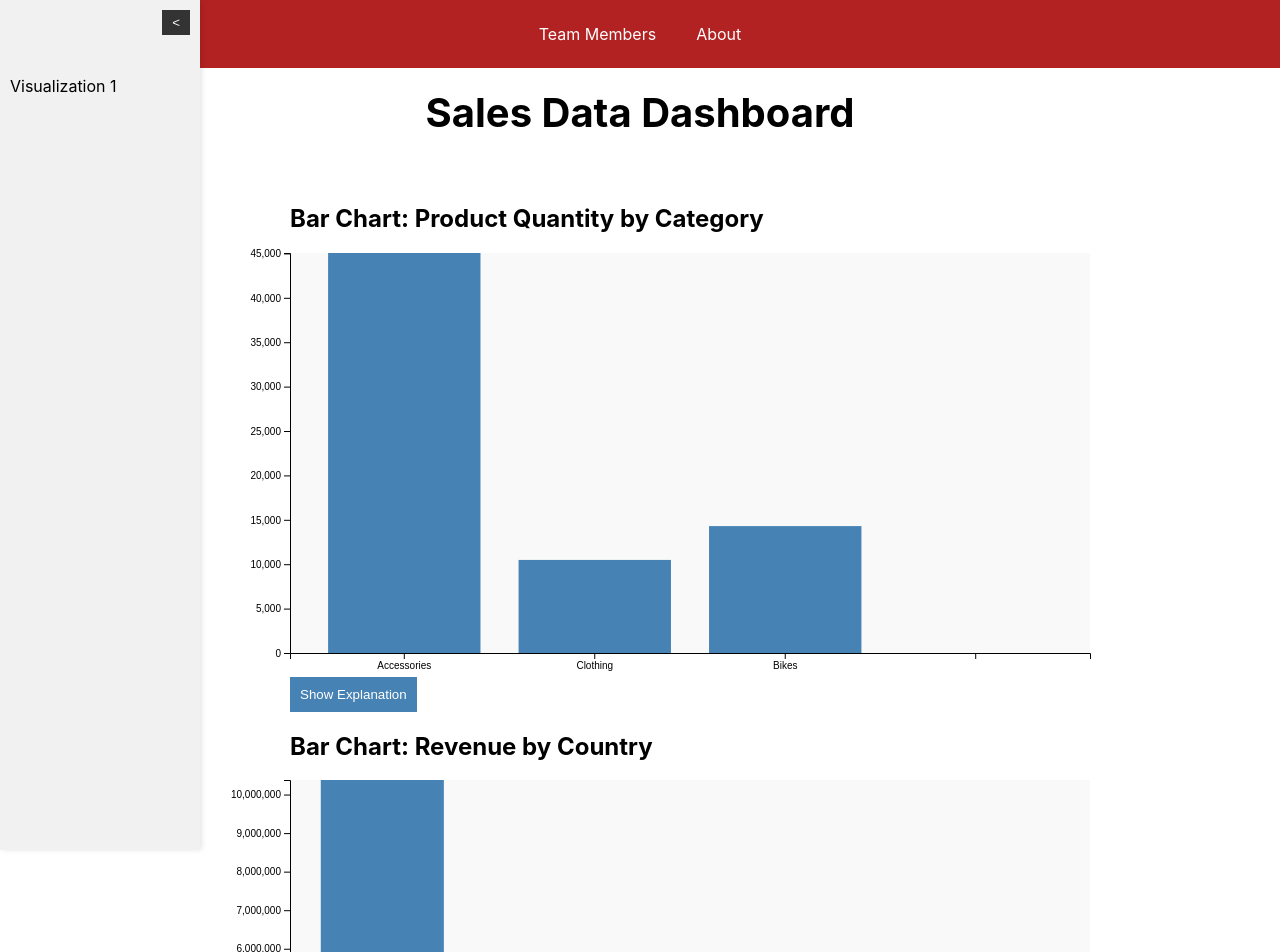
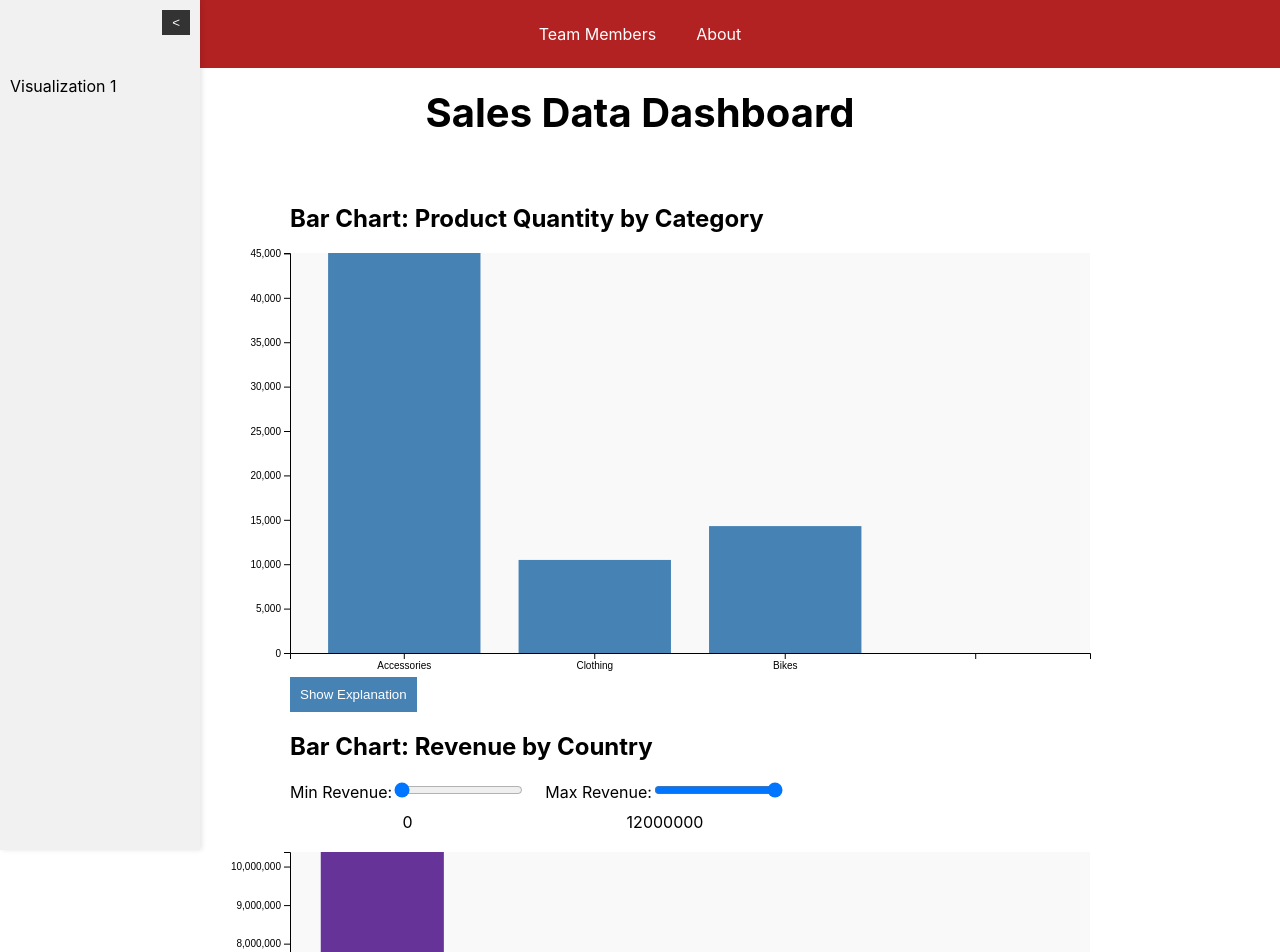
Before and after one commit to TeddyDiallo/visual_analytics_project, a React (Create React App) app in the folder visualization_app/: page / in a window 1280 px wide. Shown: the top 952 px of the page. Built offline with nearby package versions, Linux system fonts and the light colour scheme.

Commit message:
Resolved state name crowding, updated colors, added revenue filtering sliders

```diff
--- a/visualization_app/src/App.js
+++ b/visualization_app/src/App.js
@@ -2,7 +2,7 @@ import React, { useState } from 'react';
 import './App.css';
 import BarChart from './BarChart';
 import RevByCountryBar from './RevByCountry';
-//import QuantPriceBar from './QuantByPrice';
+//import QuantPriceLine from './QuantByPrice';
 
 function App() {
   const [sidebarCollapsed, setSidebarCollapsed] = useState(false);
@@ -85,6 +85,7 @@ function App() {
 
           <h2>Bar Chart: Quantity by Price</h2>
 
+
         </div>
 
         {/* Future visualizations would go here */}
--- a/visualization_app/src/RevByCountry.js
+++ b/visualization_app/src/RevByCountry.js
@@ -1,16 +1,25 @@
 import React, { useEffect, useRef, useState } from 'react';
 import * as d3 from 'd3';
 
+//TODO: FILTER BY REVENUE RANGE, ADJUST X AXIS LABELS
 const RevByCountryBar = () => {
     const svgRef = useRef();
     const [data, setData] = useState([]);
     // Use this to track which country is expanded (if any), default is none and will generate main view
     const [expandedCountry, setExpandedCountry] = useState(null);
+    // Use these to track and set the range of revenue vals to display
+    const [minRevenue, setMinRevenue] = useState(0);
+    const [maxRevenue, setMaxRevenue] = useState(12000000);
 
     // Fetch CSV Data
     useEffect(() => {
       d3.csv('/salesdata.csv').then((data) => {
-        setData(data);
+        // This bit only exists because an unnamed country made like $600...
+        const cleanedData = data.map(d => ({
+          ...d,
+          Country: d['Country'] ? d['Country'] : 'Other',
+        })).filter(d => d['Country'] !== 'Other' || d['Revenue'] > 0);
+        setData(cleanedData);
       });
     }, []);
 
@@ -42,15 +51,22 @@ const RevByCountryBar = () => {
           totalRevenue
         }));
 
+        // Determine here whether country or state view (need this bc of slider addition)
+        if (!expandedCountry) {
+          // Filter country data by revenue range (specified by sliders)
+          const filteredData = countryData.filter(
+            d => d.totalRevenue >= minRevenue && d.totalRevenue <= maxRevenue
+          );
+
           // X-scale setting countries on x axis from overview/country-only data
           const x = d3.scaleBand()
-          .domain(countryData.map(d => d.country))
+            .domain(filteredData.map(d => d.country))
             .range([0, 800])
             .padding(0.2);
 
           //Y-scale setting revenue on y axis
           const y = d3.scaleLinear()
-          .domain([0, d3.max(countryData, d => d.totalRevenue)])
+            .domain([0, d3.max(filteredData, d => d.totalRevenue)])
             .range([400, 0]);
 
           // Clear previous elements
@@ -68,7 +84,7 @@ const RevByCountryBar = () => {
 
           // Bars
           svg.selectAll('.bar')
-          .data(countryData)
+            .data(filteredData)
             .enter()
             .append('rect')
             .attr('class', 'bar')
@@ -76,28 +92,26 @@ const RevByCountryBar = () => {
             .attr('y', d => y(d.totalRevenue))
             .attr('width', x.bandwidth())
             .attr('height', d => 400 - y(d.totalRevenue))
-          .attr('fill', 'steelblue')
-          // Create an event on clicking the given bar to expand country data into states
+            .attr('fill', 'rebeccapurple')
             .on('click', (event, d) => {
-            // Sets expanded country to the chosen country
+              // Sets expanded country to the chosen country (and prompts vis to refresh)
               setExpandedCountry(d.country);
-            // Runs the state display code
-            displayStates(d.country, processedData);
             });
-
-        // Display state breakdown or return to country view
-        const displayStates = (country, data) => {
+        }
+        // And now the states view
+        else {
           // Search processed dataset and pull the total revenue and state/revenue tuples for each country
-          const countryData = data.find(([c]) => c === country)[1];
+          const countryData = processedData.find(([c]) => c === expandedCountry)[1];
           // Get the state tuples isolated from the country
           const states = countryData.states;
+          // Filter states by revenue specified on sliders
+          const filteredStates = states.filter(([, revenue]) => revenue >= minRevenue && revenue <= maxRevenue);
 
           // Don't bother expanding if there's no states, or only 1 state, listed. This will not be engaging or fun.
           if (states.length <= 1) {
             setExpandedCountry(null);
           }
           else {
-
             // Define x scale
             const stateX = d3.scaleBand()
               // Get state names for x axis
@@ -130,7 +144,7 @@ const RevByCountryBar = () => {
 
             // Create bars for states
             svg.selectAll('.state-bar')
-              .data(states)
+              .data(filteredStates)
               .enter()
               .append('rect')
               .attr('class', 'state-bar')
@@ -138,7 +152,7 @@ const RevByCountryBar = () => {
               .attr('y', d => stateY(d[1]))
               .attr('width', stateX.bandwidth())
               .attr('height', d => 400 - stateY(d[1]))
-              .attr('fill', 'orange');
+              .attr('fill', 'mediumpurple');
 
             // Back button to leave states view
             svg.append("text")
@@ -146,18 +160,65 @@ const RevByCountryBar = () => {
               .attr("y", 30)
               .attr("class", "back-button")
               .style("cursor", "pointer")
-              .style("fill", "red")
+              .style("fill", "rebeccapurple")
               .text("Back")
               .on("click", () => {
                 // Reset expanded country when button is clicked
                 setExpandedCountry(null);
               });
             }
-        };
         }
-    }, [data, expandedCountry]);  // Re-render when data or expandedCountry changes
+      }
+    }, [data, expandedCountry, minRevenue, maxRevenue]);  // Re-render when data, expandedCountry, or revenue range changes
 
-    return <svg ref={svgRef}></svg>;
+    // Sliders are above chart
+    // Name of slider is to the left of the slider,
+    // value is below the slider
+    return (
+      <div>
+        <div style={{ marginBottom: '20px' }}>
+          <div style={{ display: 'flex', alignItems: 'center', gap: '20px' }}>
+            <div style={{ textAlign: 'center' }}>
+              <label>
+                Min Revenue:
+                <input
+                  type="range"
+                  min="0"
+                  max="12000000"
+                  value={minRevenue}
+                  onChange={(e) => {
+                    const value = Number(e.target.value);
+                    // If the new value of minimum exceeds maximum, cap it
+                    if (value <= maxRevenue) setMinRevenue(value);
+                    else setMinRevenue(maxRevenue);
+                  }}
+                />
+              </label>
+              <div style={{ marginTop: '10px' }}>{minRevenue}</div>
+            </div>
+            <div style={{ textAlign: 'center' }}>
+              <label>
+                Max Revenue:
+                <input
+                  type="range"
+                  min="0"
+                  max="12000000"
+                  value={maxRevenue}
+                  onChange={(e) => {
+                    const value = Number(e.target.value);
+                    // If the new value of maximum is below minimum, limit to min
+                    if (value >= minRevenue) setMaxRevenue(value);
+                    else setMaxRevenue(minRevenue);
+                  }}
+                />
+              </label>
+              <div style={{ marginTop: '10px' }}>{maxRevenue}</div>
+            </div>
+          </div>
+        </div>
+        <svg ref={svgRef}></svg>
+      </div>
+    );
   };
 
   export default RevByCountryBar;
```
Lines whose indentation alone changed are shown as unchanged.
